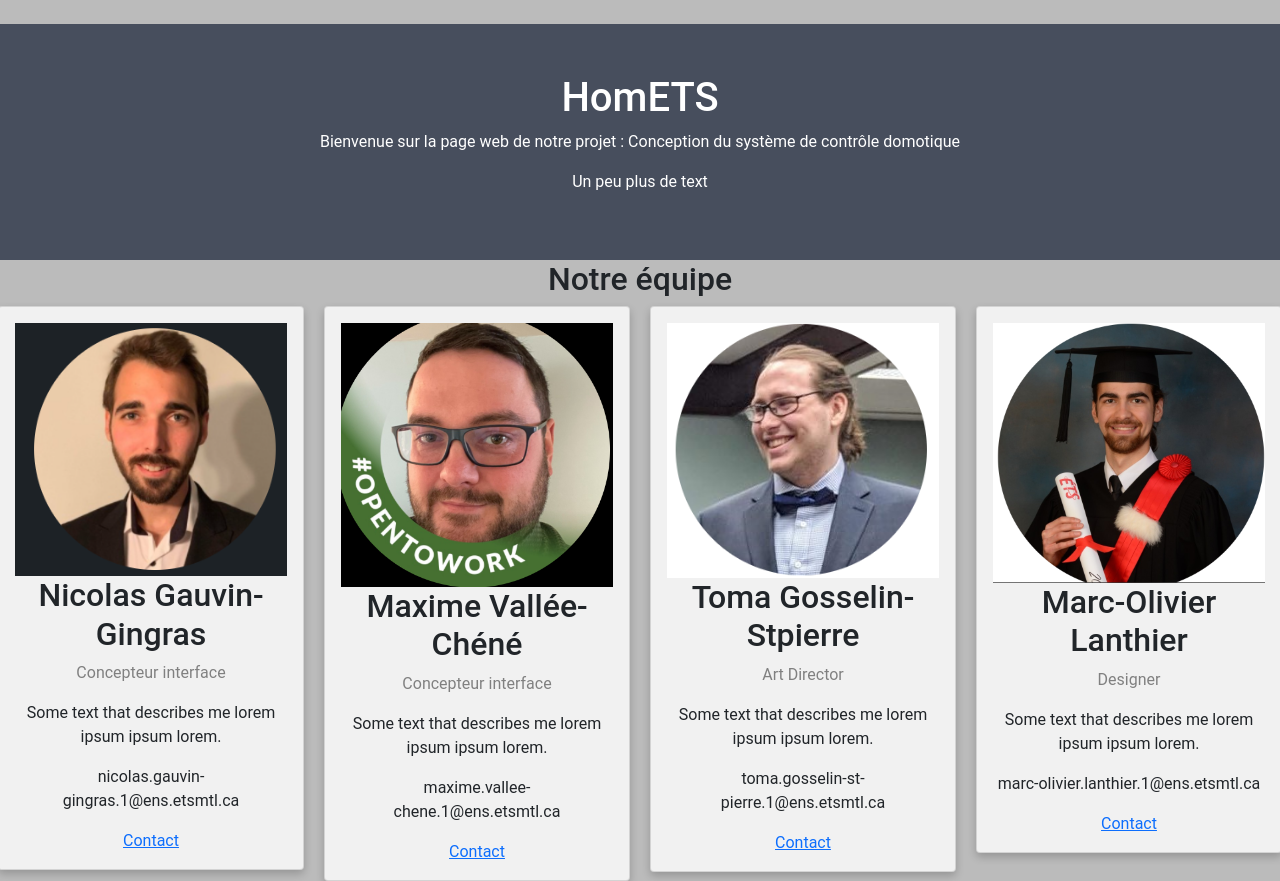
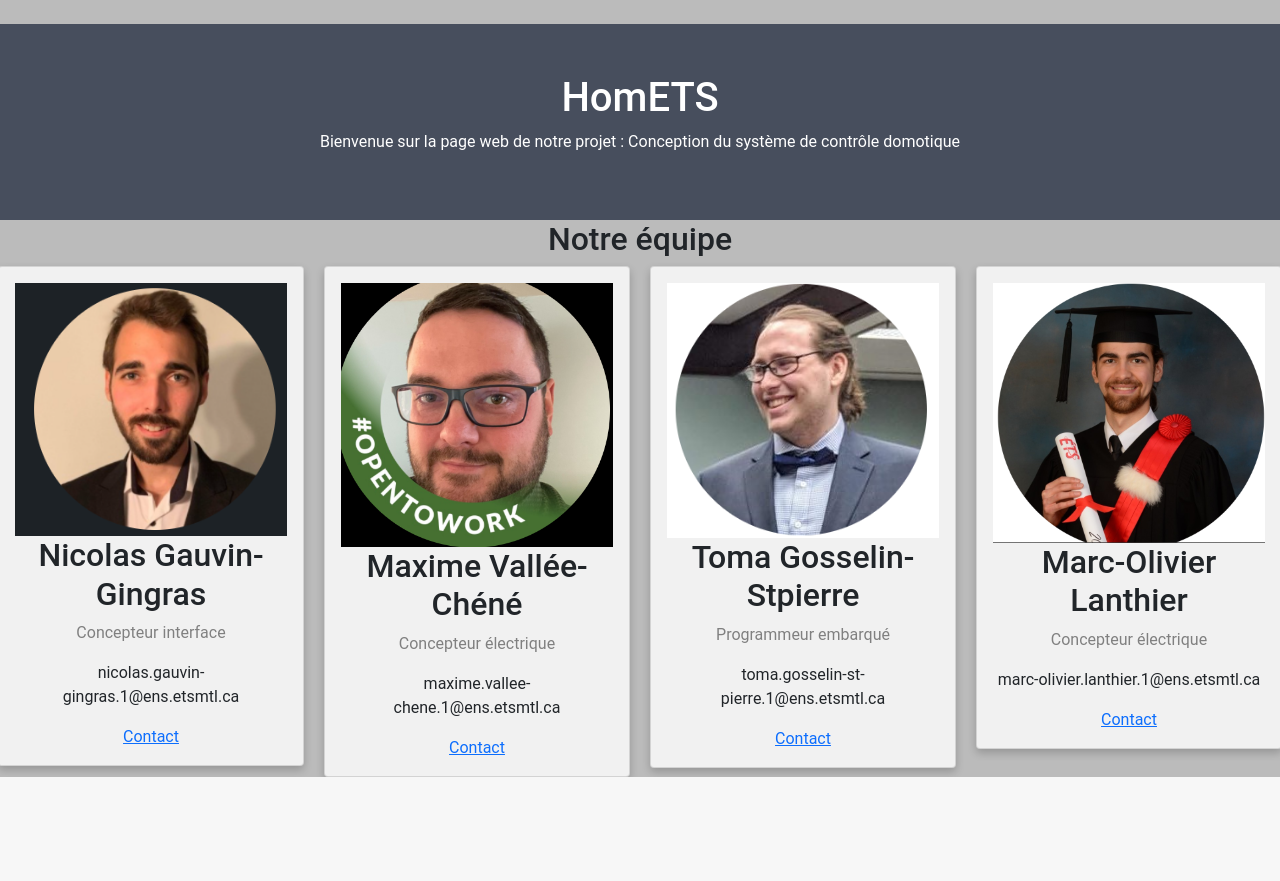
Before and after one commit to Piziwizi/Projet_Final_Domotique, a Flask app: page /accueil in a window 1280 px wide. Shown: the part 52-933 px from the top of the page. After the commit the page ends 829 px from the top, so only its background shows below. Run offline with Flask 2, Linux system fonts and the light colour scheme; some libraries are stand-ins or nearby versions.

Commit message:
Fine tuning des textes de la page d'Accueil

```diff
--- a/Interface/static/controlChambre.json
+++ b/Interface/static/controlChambre.json
@@ -1 +1 @@
-[{"id": "0", "type": "temperature", "value": "7"}, {"id": "1", "type": "light", "value": "0"}]
+[{"id": "0", "type": "temperature", "value": "0"}, {"id": "1", "type": "light", "value": "0"}]
--- a/Interface/static/controlCuisine.json
+++ b/Interface/static/controlCuisine.json
@@ -1 +1 @@
-[{"id": "0", "type": "temperature", "value": "17"}, {"id": "1", "type": "light", "value": "0"}]
+[{"id": "0", "type": "temperature", "value": "19"}, {"id": "1", "type": "light", "value": "0"}]
--- a/Interface/static/sensorChambre.json
+++ b/Interface/static/sensorChambre.json
@@ -1 +1 @@
-[{"id": "0", "type": "temperature", "value": "14.9"}, {"id": "1", "type": "light", "value": "1"}]
+[{"id": "0", "type": "temperature", "value": "14.9"}, {"id": "1", "type": "light", "value": "0"}]
--- a/Interface/templates/accueil.html
+++ b/Interface/templates/accueil.html
@@ -46,7 +46,7 @@
       <div class="Page-accueil">
         <h1>HomETS</h1>
         <p>Bienvenue sur la page web de notre projet : Conception du système de contrôle domotique</p>
-        <p>Un peu plus de text</p>
+        <p></p>
       </div>
 
       <h2 style="text-align:center">Notre équipe</h2>
@@ -57,7 +57,6 @@
             <img src="{{url_for('static', filename='nic.png')}}" alt="Nicolas" style="width:100%">
               <h2>Nicolas Gauvin-Gingras</h2>
               <p class="title">Concepteur interface</p>
-              <p>Some text that describes me lorem ipsum ipsum lorem.</p>
               <p>nicolas.gauvin-gingras.1@ens.etsmtl.ca</p>
               <a href="mailto:nicolas.gauvin-gingras.1@ens.etsmtl.ca"<button>Contact</a>
           </div>
@@ -67,8 +66,7 @@
           <div class="card">
             <img src="{{url_for('static', filename='max.png')}}" alt="Maxime" style="width:100%">
               <h2>Maxime Vallée-Chéné</h2>
-              <p class="title">Concepteur interface</p>
-              <p>Some text that describes me lorem ipsum ipsum lorem.</p>
+              <p class="title">Concepteur électrique</p>
               <p>maxime.vallee-chene.1@ens.etsmtl.ca</p>
               <a href="mailto:maxime.vallee-chene.1@ens.etsmtl.ca"<button>Contact</a>
           </div>
@@ -78,8 +76,7 @@
           <div class="card">
             <img src="{{url_for('static', filename='toma.png')}}" alt="Toma" style="width:100%">
               <h2>Toma Gosselin-Stpierre</h2>
-              <p class="title">Art Director</p>
-              <p>Some text that describes me lorem ipsum ipsum lorem.</p>
+              <p class="title">Programmeur embarqué</p>
               <p>toma.gosselin-st-pierre.1@ens.etsmtl.ca</p>
               <a href="mailto:toma.gosselin-st-pierre.1@ens.etsmtl.ca"<button>Contact</a>
           </div>
@@ -89,8 +86,7 @@
           <div class="card">
             <img src="{{url_for('static', filename='marco.png')}}" alt="Marc-Olivier" style="width:100%">
               <h2>Marc-Olivier Lanthier</h2>
-              <p class="title">Designer</p>
-              <p>Some text that describes me lorem ipsum ipsum lorem.</p>
+              <p class="title">Concepteur électrique</p>
               <p>marc-olivier.lanthier.1@ens.etsmtl.ca</p>
               <a href="mailto:marc-olivier.lanthier.1@ens.etsmtl.ca"<button>Contact</a>
           </div>
```
Also changed, not shown: Interface/templates/moduleChambre.html (+8 -0 lines).
